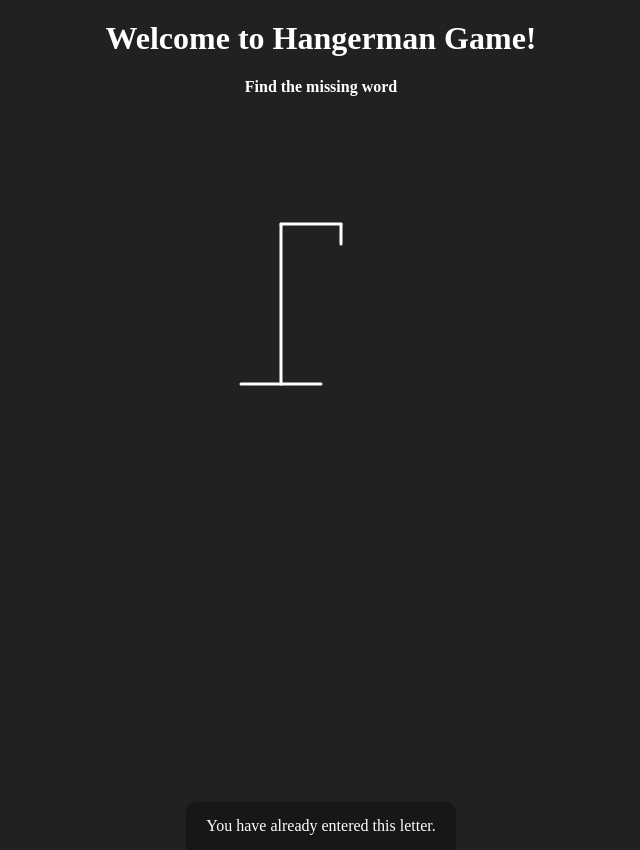
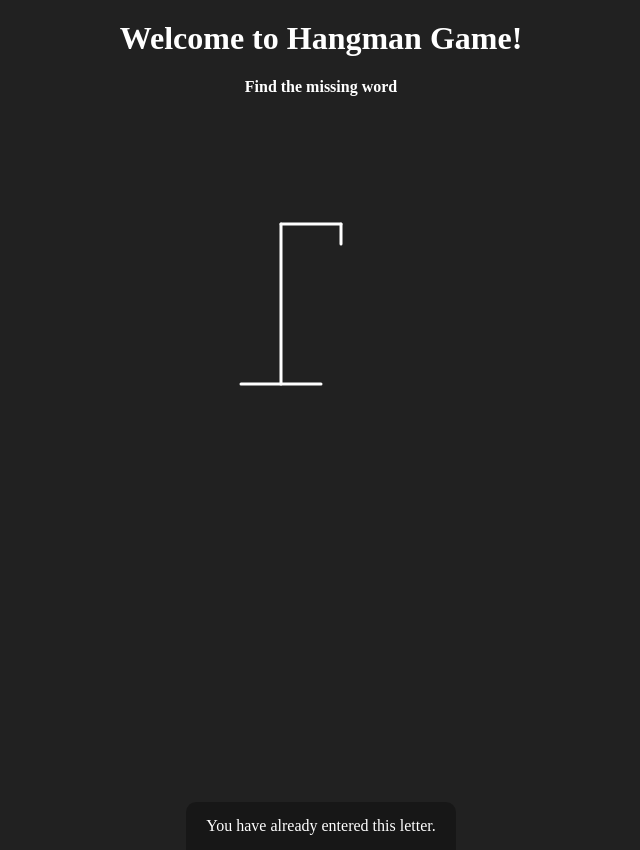
Before and after one commit to Karishmasahoo99/hangman, a plain HTML site: page index.html in a window 1280 px wide. Shown: the whole page, without its empty margins (319-959 px from the left). Drawn offline with Linux system fonts and the light colour scheme; no server answers.

Commit message:
Update index.html

```diff
--- a/index.html
+++ b/index.html
@@ -7,7 +7,7 @@
     <link rel="stylesheet" href="styles.css">
 </head>
 <body>
-    <h1>Welcome to Hangerman Game!</h1>
+    <h1>Welcome to Hangman Game!</h1>
     <h4>Find the missing word</h4>
 
     <div class="game-container">
```
